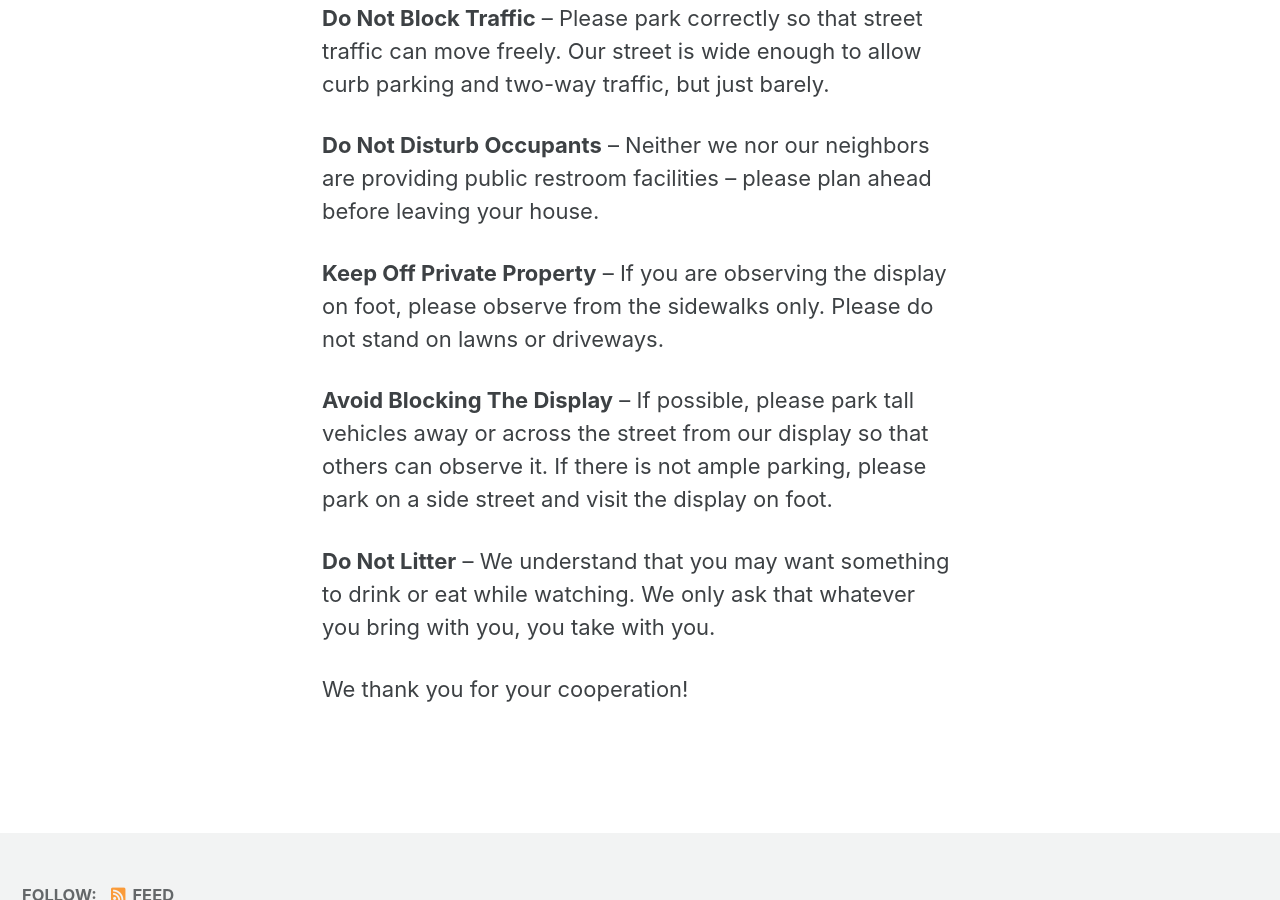
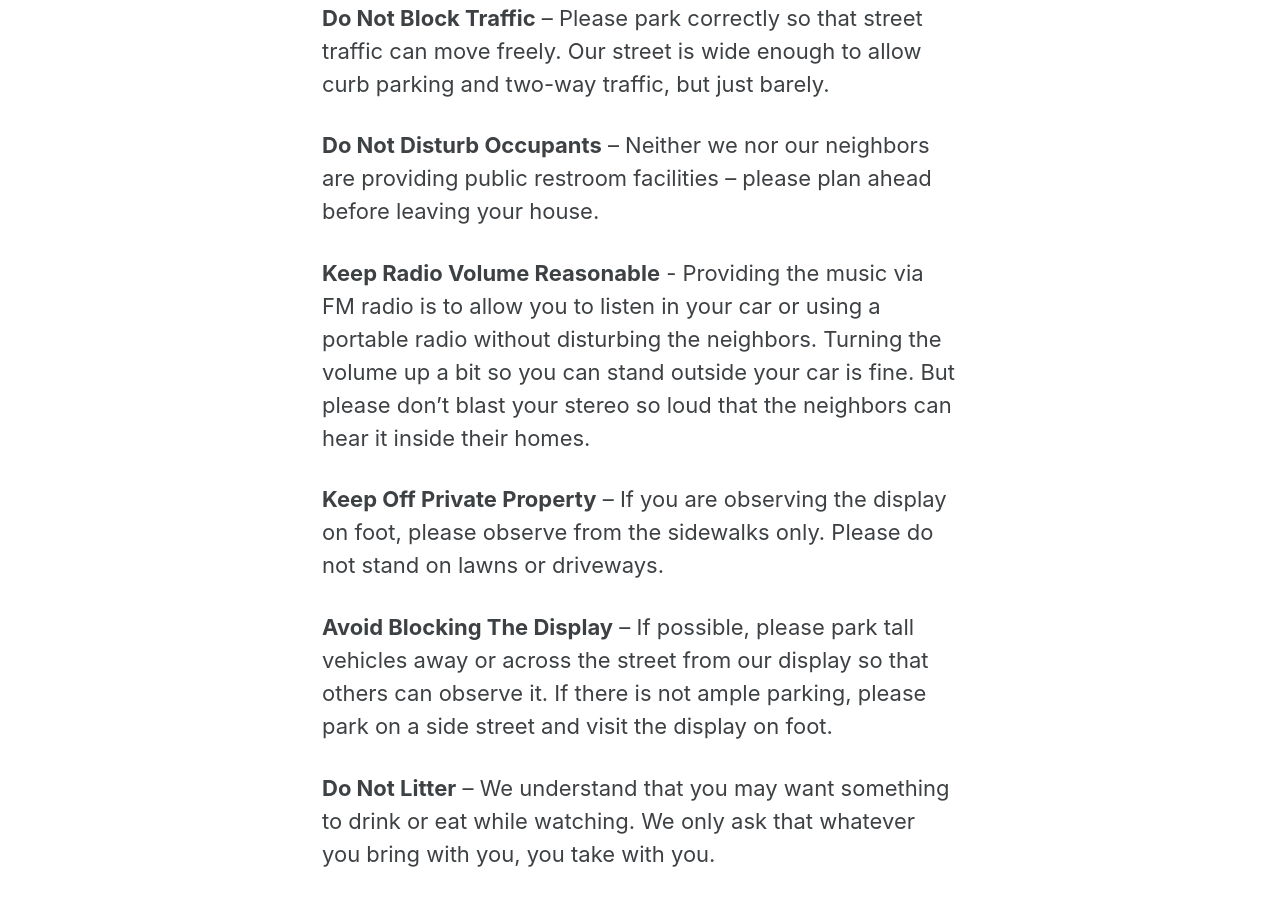
Before and after one commit to continja/sofarsogoode.github.io, a Jekyll site: the page built from _pages/therules.md, in a window 1280 px wide and 900 px high, scrolled down 902 px. Built offline with Jekyll 4.4.1, drawn with Linux system fonts in a browser that asks for light colours; cached includes are drawn as plain includes.

Commit message:
Update therules.md
Add a note about stereo volume

```diff
--- a/_pages/therules.md
+++ b/_pages/therules.md
@@ -19,6 +19,8 @@ We hope everyone enjoys the show. We also want to keep providing this bit of ent
 
 **Do Not Disturb Occupants** – Neither we nor our neighbors are providing public restroom facilities – please plan ahead before leaving your house.
 
+**Keep Radio Volume Reasonable** - Providing the music via FM radio is to allow you to listen in your car or using a portable radio without disturbing the neighbors. Turning the volume up a bit so you can stand outside your car is fine. But please don't blast your stereo so loud that the neighbors can hear it inside their homes.
+
 **Keep Off Private Property** – If you are observing the display on foot, please observe from the sidewalks only. Please do not stand on lawns or driveways.
 
 **Avoid Blocking The Display** – If possible, please park tall vehicles away or across the street from our display so that others can observe it. If there is not ample parking, please park on a side street and visit the display on foot.
```
